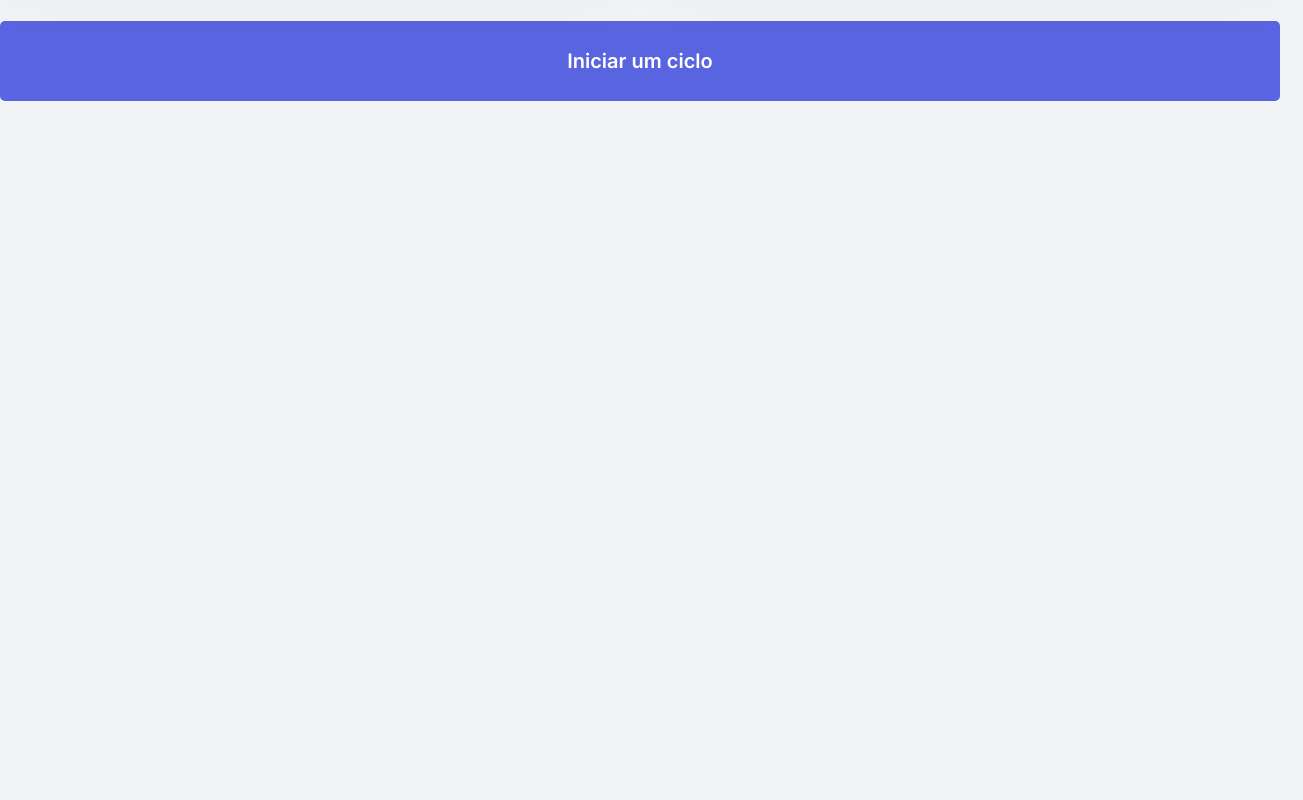
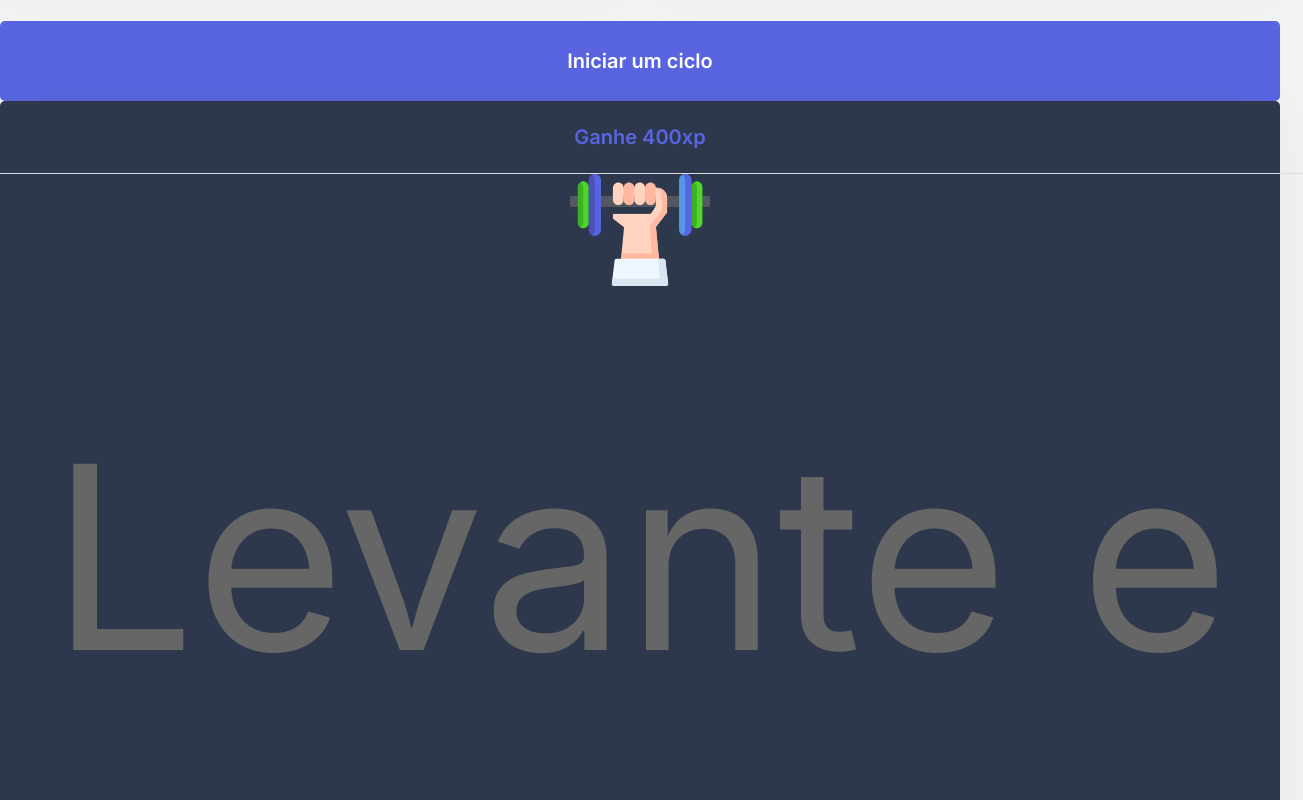
Before and after one commit to guilhermeDTNA/Se-Mexa, a Next.js app: page / in a window 1280 px wide. Shown: the part 700-1500 px from the top of the page, 1303 px wide, since content can reach past the window. Before the commit the page ends 801 px from the top, so only its background shows below. Built offline with nearby package versions, Linux system fonts and the light colour scheme.

Commit message:
Finalizando área de desafios e iniciando implementação de contextos

```diff
--- /dev/null
+++ b/src/components/ChallengeBox.tsx
@@ -0,0 +1,44 @@
+import {useContext} from 'react';
+import {ChallengesContext} from '../contexts/ChallengesContext';
+import styles from '../styles/components/ChallengeBox.module.css';
+
+
+export function ChallengeBox(){
+
+	const contextData = useContext(ChallengesContext);
+
+	const hasActiveChallenge = true;
+
+	return(
+		<div className={styles.challengeBoxContainer}>
+
+			{hasActiveChallenge ? (
+				<div className={styles.challengeActive}>
+					<header>Ganhe 400xp</header>
+
+					<main>
+						<img src="icons/body.svg" />
+						<strong>Novo desafio</strong>
+						<p>Levante e faça uma caminhada de 3 minutos</p>
+					</main>
+
+					<footer>
+						<button type="button" className={styles.challengeFailedButton}>Falhei</button>
+						<button type="button" className={styles.challengeSucceededButton}>Completei</button>
+					</footer>
+				</div>
+			) : (
+				<div className={styles.challengeNotActive}>
+				<strong>Finalize um ciclo para receber um desafio</strong>
+				<p>
+					<img src="icons/level-up.svg" alt="Level up" />
+					Completando desafios
+				</p>
+			</div>
+			)}
+
+
+
+		</div>
+	);
+}
--- /dev/null
+++ b/src/contexts/ChallengesContext.tsx
@@ -0,0 +1,21 @@
+import {createContext, useState, ReactNode} from 'react';
+
+export const ChallengesContext = createContext({});
+
+interface ChallengesProviderProps{
+	children: ReactNode;
+}
+
+export function ChallengesProvider({children}){
+	const [level, setLevel] = useState(1);
+
+	function levelUp(){
+		setLevel(level+1);
+	}
+
+	return(
+		<ChallengesContext.Provider value={{level, levelUp}}>
+			{children}
+		</ChallengesContext.Provider>
+	);
+}
--- a/src/pages/_app.tsx
+++ b/src/pages/_app.tsx
@@ -1,7 +1,14 @@
 import '../styles/global.css';
 
+import {ChallengesContext, ChallengesProvider} from '../contexts/ChallengesContext';
+
+
 function MyApp({ Component, pageProps }) {
-  return <Component {...pageProps} />
+  return(
+	<ChallengesProvider>
+  		<Component {...pageProps} />
+  	</ChallengesProvider>
+  )
 }
 
 export default MyApp
--- a/src/pages/index.tsx
+++ b/src/pages/index.tsx
@@ -2,6 +2,7 @@ import ExperienceBar from '../components/ExperienceBar';
 import {Profile} from '../components/Profile';
 import {CompletedChallenges} from '../components/CompletedChallenges';
 import {Countdown} from '../components/Countdown';
+import {ChallengeBox} from '../components/ChallengeBox';
 
 import Head from 'next/head';
 
@@ -26,10 +27,11 @@ export default function Home() {
     <Profile />
     <CompletedChallenges />
     <Countdown />
+
     </div>
 
     <div>
-
+    <ChallengeBox />
     </div>
     </section>
 
--- /dev/null
+++ b/src/styles/components/ChallengeBox.module.css
@@ -0,0 +1,110 @@
+.challengeBoxContainer{
+	height: 100%;
+
+	background: var(--title);
+	border-radius: 5px;
+	box-shadow: 0 0 60px rgba(0, 0, 0, 0.05);
+	padding: 1.5rem 2rem;
+
+	display: flex;
+	flex-direction: column;
+	align-items: center;
+	justify-content: center;
+
+	text-align: center;
+}
+
+.challengeNotActive{
+	display: flex;
+	flex-direction: column;
+	align-items: center;
+}
+
+.challengeNotActive strong{
+	font-size: 1.5rem;
+	font-weight: 500;
+	line-height: 1.4;
+}
+
+.challengeNotActive p{
+	display: flex;
+	flex-direction: column;
+	align-items: center;
+	line-height: 1.4;
+	max-width: 70%;
+	margin-top: 3rem;
+}
+
+.challengeNotActive p img{
+	margin-bottom: 1rem;
+}
+
+.challengeActive{
+	height: 100%;
+
+	display: flex;
+	flex-direction: column;
+}
+
+.challengeActive header{
+	color: var(--blue);
+	font-weight: 600;
+	font-size: 1.25rem;
+	padding: 0 2rem 1.5rem;
+	border-bottom: 1px solid var(--gray-line);
+}
+
+.challengeActive main{
+	flex: 1;
+	display: flex;
+	flex-direction: column;
+	align-items: center;
+	justify-content: center;
+}
+
+.challengeActive main strong{
+	font-size: 2rem;
+	font-weight: 600;
+	color: var(--title);
+	margin: 1.5rem 0 1rem;
+}
+
+.challengeActive main p{
+	line-height: 1.5;
+}
+
+.challengeActive footer{
+	display: grid;
+	grid-template-columns: 1fr 1fr;
+	gap: 1rem;
+}
+
+.challengeActive footer button{
+	height: 3rem;
+
+	display: flex;
+	align-items: center;
+	justify-content: center;
+
+	border: 0;
+	border-radius: 5px;
+
+	color: var(--white);
+
+	font-size: 1rem;
+	font-weight: 600;
+
+	transition: filter 0.2s;
+}
+
+.challengeActive footer button.challengeFailedButton{
+	background: var(--red);
+}
+
+.challengeActive footer button.challengeSucceededButton{
+	background: var(--green);
+}
+
+.challengeActive footer button:hover{
+	filter: brightness(0.9);
+}
```
Lines whose indentation alone changed are shown as unchanged.
